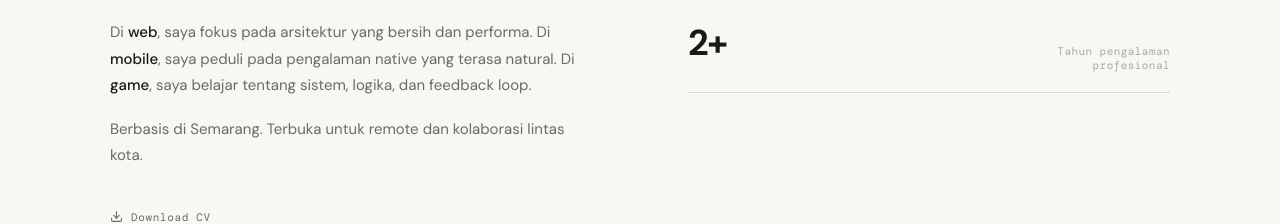
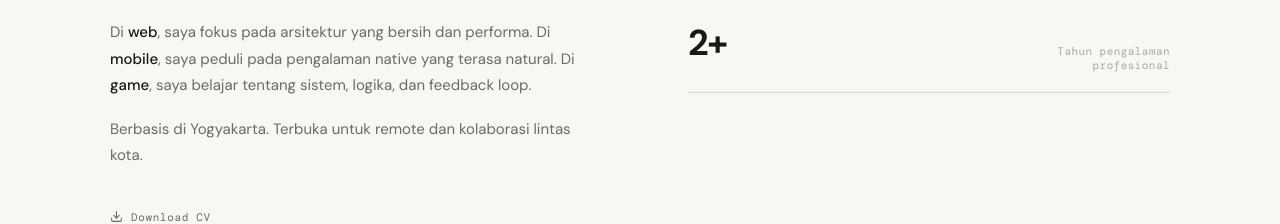
Before and after one commit to milky-ux/Portofolio, a React (Vite) app in the folder client/: page / in a window 1280 px wide. Shown: the part 1207-1431 px from the top of the page. Built offline with nearby package versions, Linux system fonts and the light colour scheme; no server answers.

Commit message:
update portfolio

```diff
--- a/client/src/components/About.jsx
+++ b/client/src/components/About.jsx
@@ -26,7 +26,7 @@ export default function About() {
               saya belajar tentang sistem, logika, dan feedback loop.
             </p>
             <p className="r s4">
-              Berbasis di Semarang. Terbuka untuk remote dan kolaborasi lintas kota.
+              Berbasis di Yogyakarta. Terbuka untuk remote dan kolaborasi lintas kota.
             </p>
             <a className="cv-btn r s5" href="CV-Arya-Mahendra.pdf" download>
               <svg viewBox="0 0 24 24">
```
